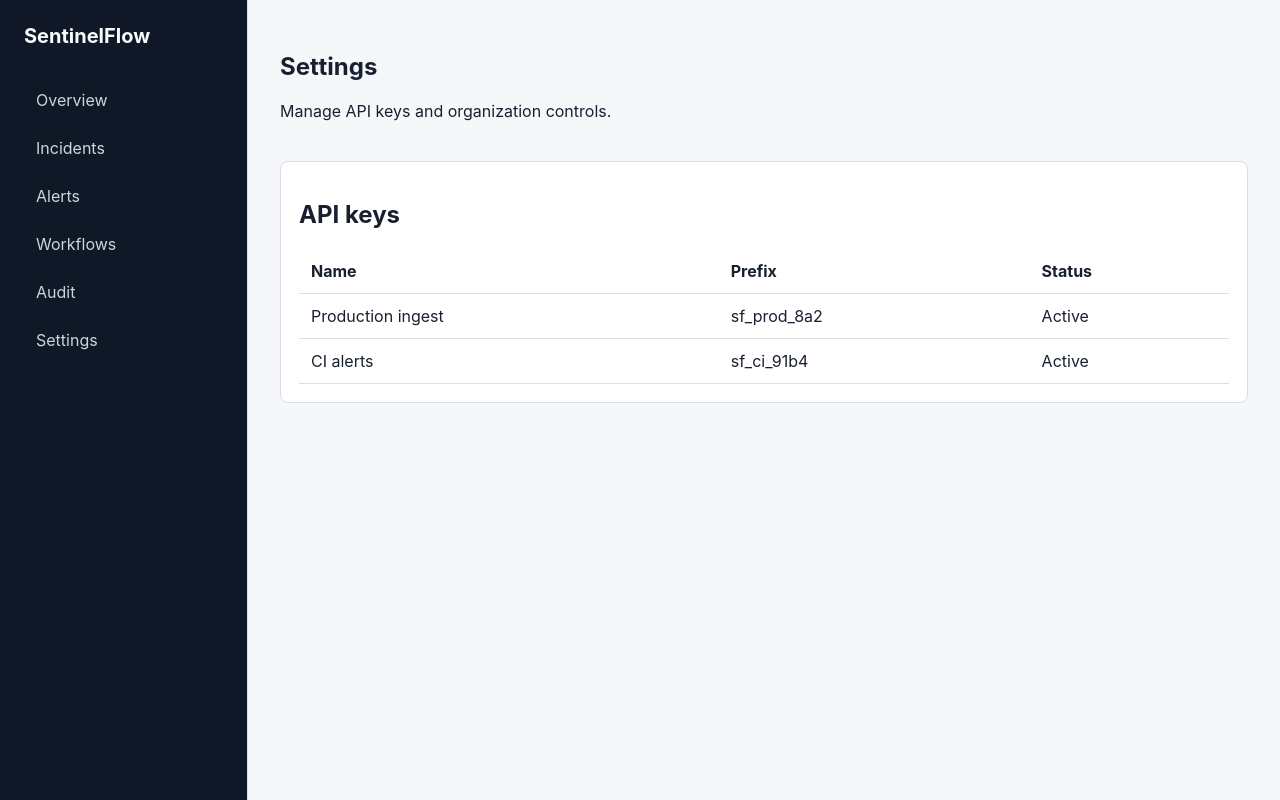
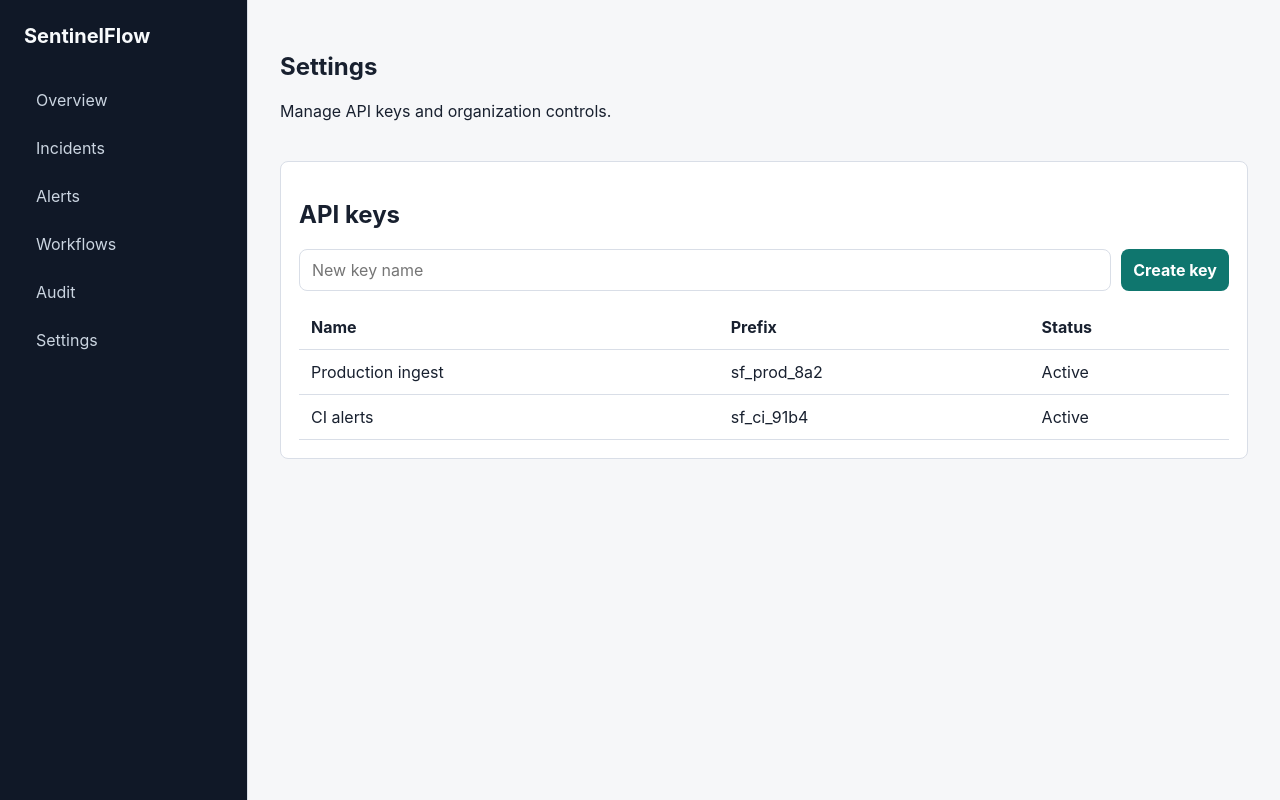
Before and after one commit to sanskar-vermaa/sentinelflowse, a Next.js app in the folder apps/web/: page /settings in a window 1280 px wide. Built offline with nearby package versions, Linux system fonts and the light colour scheme.

Commit message:
feat(web): add API key creation form

```diff
--- a/apps/web/app/globals.css
+++ b/apps/web/app/globals.css
@@ -245,6 +245,30 @@ a {
   padding: 12px;
 }
 
+.inline-form {
+  display: flex;
+  gap: 10px;
+  margin: 14px 0;
+}
+
+.inline-form input {
+  border: 1px solid var(--line);
+  border-radius: 8px;
+  flex: 1;
+  font: inherit;
+  padding: 10px 12px;
+}
+
+.inline-form button {
+  background: var(--accent);
+  border: 0;
+  border-radius: 8px;
+  color: #ffffff;
+  font: inherit;
+  font-weight: 700;
+  padding: 10px 12px;
+}
+
 @media (max-width: 860px) {
   .shell {
     grid-template-columns: 1fr;
--- a/apps/web/app/settings/page.tsx
+++ b/apps/web/app/settings/page.tsx
@@ -16,6 +16,10 @@ export default function SettingsPage() {
       </div>
       <article className="card">
         <h2>API keys</h2>
+        <form className="inline-form">
+          <input placeholder="New key name" />
+          <button type="button">Create key</button>
+        </form>
         <table className="table">
           <thead>
             <tr>
```
